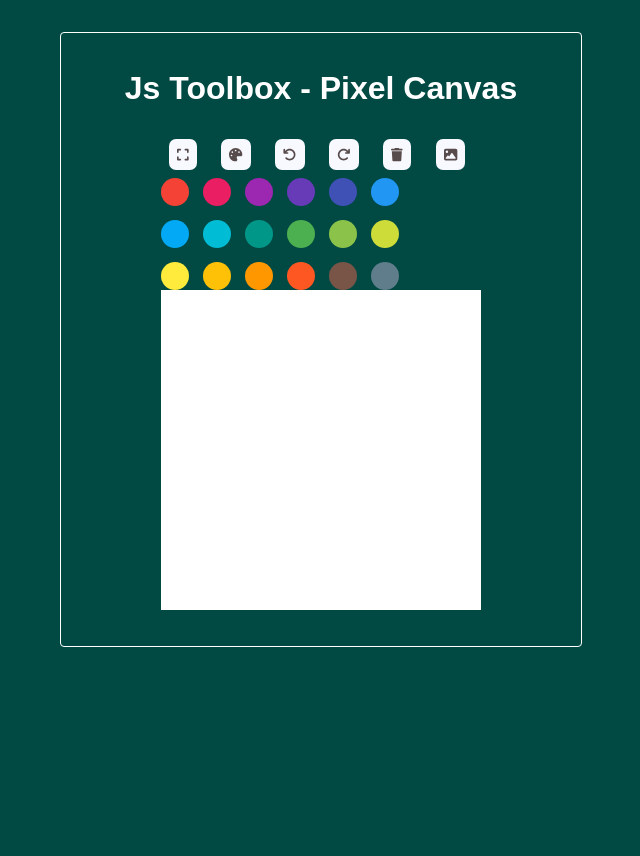
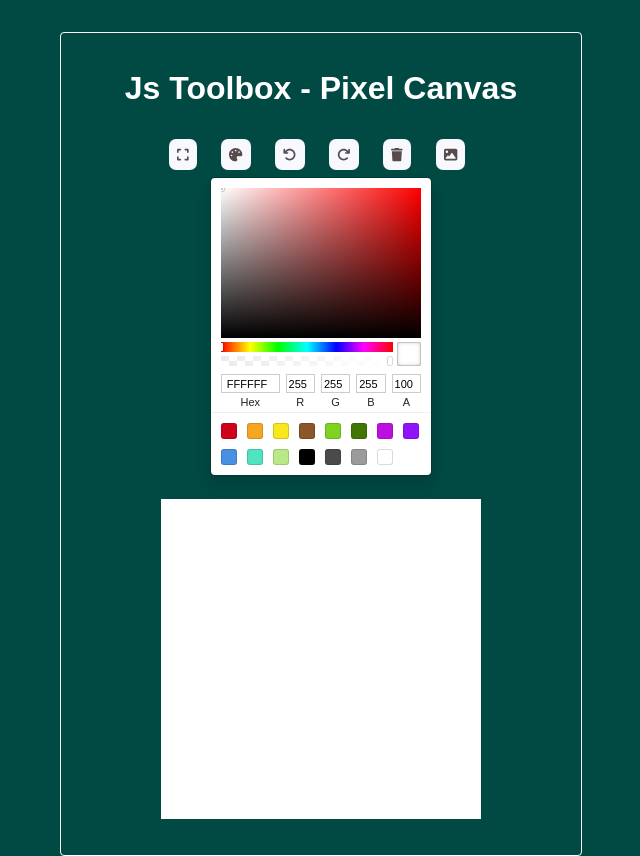
Before and after one commit to TheCyberFlash/stjag-j-toolbox, a React (Create React App) app in the folder desktop-pixel/: page / in a window 1280 px wide. Both pictures are taken after a click on the button 554 px from the left and 154 px from the top of the page. Shown: the whole page, without its empty margins (319-959 px from the left). Before the commit the page ends 800 px from the top, so only its background shows below. Built offline with nearby package versions, Linux system fonts and the light colour scheme.

Commit message:
Update ColorChange.js

```diff
--- a/desktop-pixel/src/components/ColorChange.js
+++ b/desktop-pixel/src/components/ColorChange.js
@@ -3,11 +3,11 @@ import { CirclePicker, PhotoshopPicker, SketchPicker } from "react-color";
 
 const ColorChange = ({ color, colorSelect, setColorSelect, handleColorChange }) => {
     return (
-        <div>
+        <div className="color-select">
             {colorSelect && (
-                <CirclePicker color={color} onChangeComplete={handleColorChange}/>
+                // <CirclePicker color={color} onChangeComplete={handleColorChange}/>
                 // <PhotoshopPicker color={color} onChangeComplete={handleColorChange}/>
-                // <SketchPicker color={color} onChangeComplete={handleColorChange}/>
+                <SketchPicker color={color} onChangeComplete={handleColorChange}/>
             )}
         </div>
     )
```
